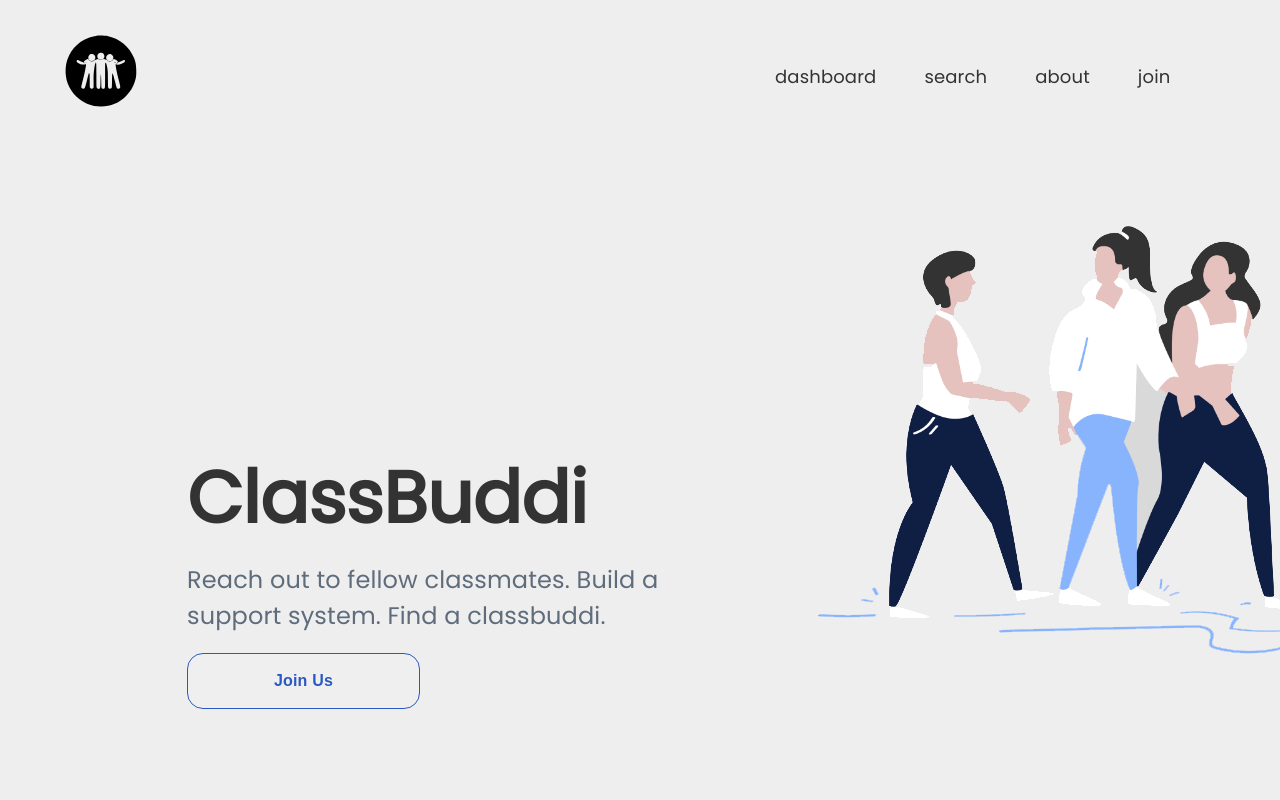
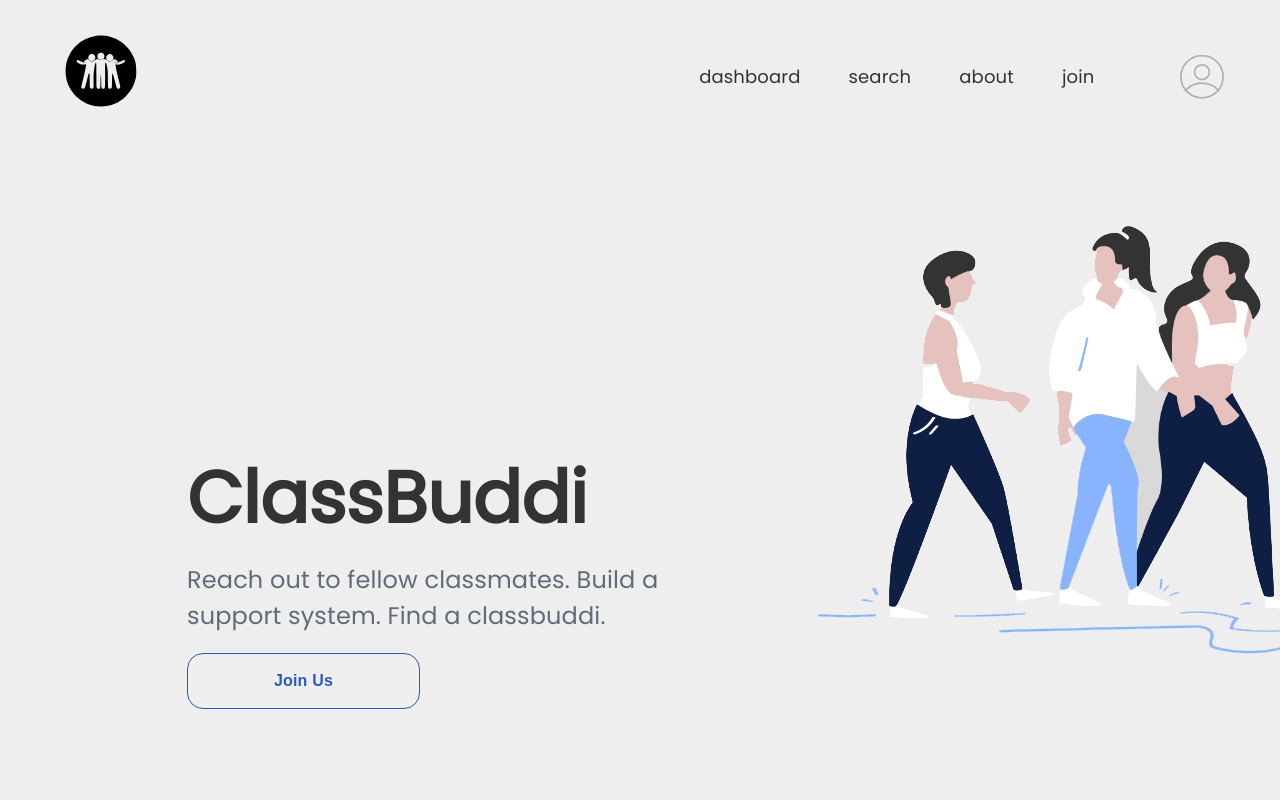
Before and after one commit to jainsujay02/classbuddi, a React (Create React App) app: page / in a window 1280 px wide. Shown: the top 800 px of the page. Built offline with nearby package versions, Linux system fonts and the light colour scheme.

Commit message:
Add avatar icon to header Header.js: updated the navbar to display avatar

```diff
--- a/src/components/Header.js
+++ b/src/components/Header.js
@@ -1,12 +1,8 @@
 import React from "react";
-import {
-  AppBar,
-  Toolbar,
-  CssBaseline,
-  makeStyles,
-} from "@material-ui/core";
+import { AppBar, Toolbar, CssBaseline, makeStyles } from "@material-ui/core";
 import { Link } from "react-router-dom";
 import Logo from "../images/ClassBuddi-logo.svg";
+import Avatar from "../images/Avatar.svg";
 
 const useStyles = makeStyles((theme) => ({
   navlinks: {
@@ -21,6 +17,13 @@ const useStyles = makeStyles((theme) => ({
     display: "flex",
     height: "10vw",
     margin: "10%",
+  },
+  avatar: {
+    flexGrow: "1",
+    cursor: "pointer",
+    display: "flex",
+    height: "3.5vw",
+    marginRight: "2rem",
   },
   link: {
     textDecoration: "none",
@@ -61,6 +64,11 @@ function Navbar() {
             join
           </Link>
         </div>
+        {loginStatus && (
+          <Link to="/">
+            <img src={Avatar} alt="avatar" className={classes.avatar}></img>
+          </Link>
+        )}
       </Toolbar>
     </AppBar>
   );
```
Also changed, not shown: src/images/Avatar.svg (added).
